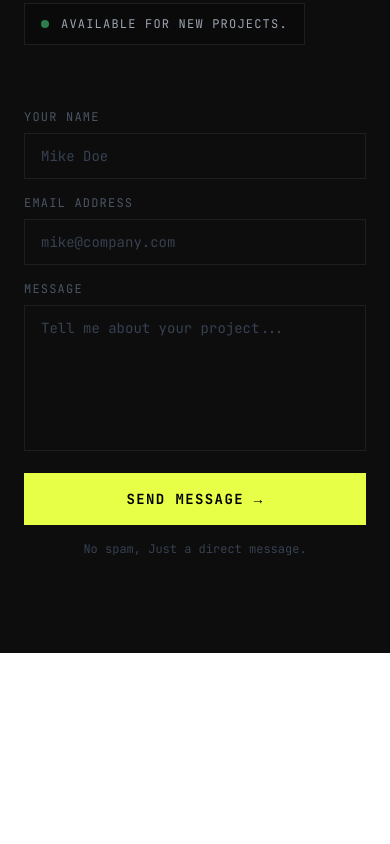
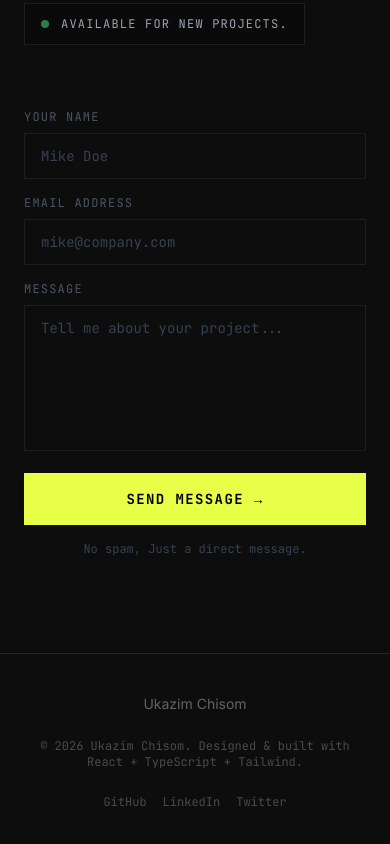
Before and after one commit to ukazimchisom/my-portfolio-website, a React (Vite) app: page / in a window 390 px wide. Shown: the part 7857-8701 px from the top of the page. Before the commit the page ends 8510 px from the top, so only its background shows below. Built offline with nearby package versions, Linux system fonts and the light colour scheme.

Commit message:
feat(footer): implement responsive footer section

```diff
--- a/package.json
+++ b/package.json
@@ -11,7 +11,6 @@
   },
   "dependencies": {
     "@emailjs/browser": "^4.4.1",
-    "framer-motion": "^12.34.3",
     "react": "^19.2.0",
     "react-dom": "^19.2.0",
     "react-hot-toast": "^2.6.0",
--- a/src/App.tsx
+++ b/src/App.tsx
@@ -5,6 +5,8 @@ import Skills from "./components/Skills";
 import Projects from "./components/Projects";
 import Experience from "./components/Experience";
 import Contact from "./components/Contact";
+import Footer from "./components/Footer";
+
 export default function App() {
   return (
     <div className="min-h-screen">
@@ -16,6 +18,7 @@ export default function App() {
         <Projects />
         <Experience />
         <Contact />
+        <Footer />
       </main>
     </div>
   );
--- a/src/components/Experience.tsx
+++ b/src/components/Experience.tsx
@@ -1,5 +1,3 @@
-import { motion } from "framer-motion";
-
 const experiences = [
   {
     role: "Frontend Developer — Personal Projects",
--- /dev/null
+++ b/src/components/Footer.tsx
@@ -0,0 +1,40 @@
+export default function Footer() {
+  const year = new Date().getFullYear();
+
+  return (
+    <footer className="bg-ink text-paper py-10 border-t border-white/10">
+      <div className="max-w-6xl mx-auto px-6 lg:px-8">
+        <div className="flex flex-col sm:flex-row items-center justify-between gap-6">
+          <div className="flex items-center gap-3">
+            <span className="font-body text-sm text-muted/70">
+              Ukazim Chisom
+            </span>
+          </div>
+
+          <p className="font-mono text-xs text-muted/50 text-center">
+            © {year} Ukazim Chisom. Designed & built with React + TypeScript +
+            Tailwind.
+          </p>
+
+          <div className="flex gap-4">
+            {[
+              { label: "GitHub", href: "https://github.com/ukazimchisom" },
+              { label: "LinkedIn", href: "https://linkedin.com" },
+              { label: "Twitter", href: "https://x.com/UkazimChisom" },
+            ].map((link) => (
+              <a
+                key={link.label}
+                href={link.href}
+                target="_blank"
+                rel="noreferrer"
+                className="font-mono text-xs text-muted/50 hover:text-paper transition-colors duration-200"
+              >
+                {link.label}
+              </a>
+            ))}
+          </div>
+        </div>
+      </div>
+    </footer>
+  );
+}
```
Also changed, not shown: 1 other file (tests, documents, lock files or other folders).
